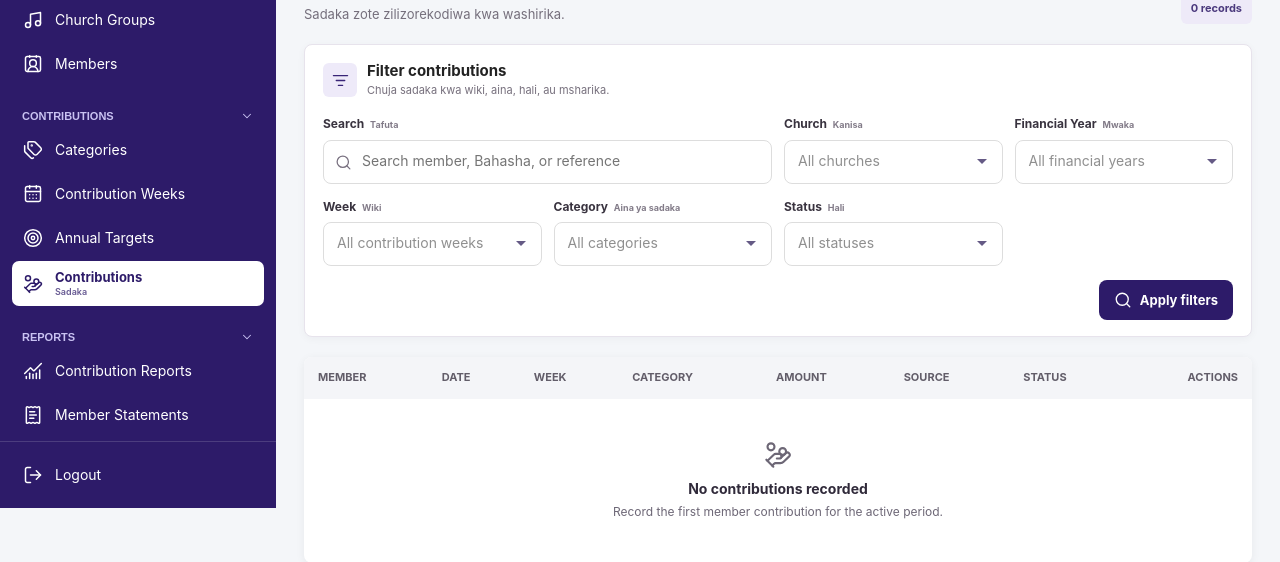
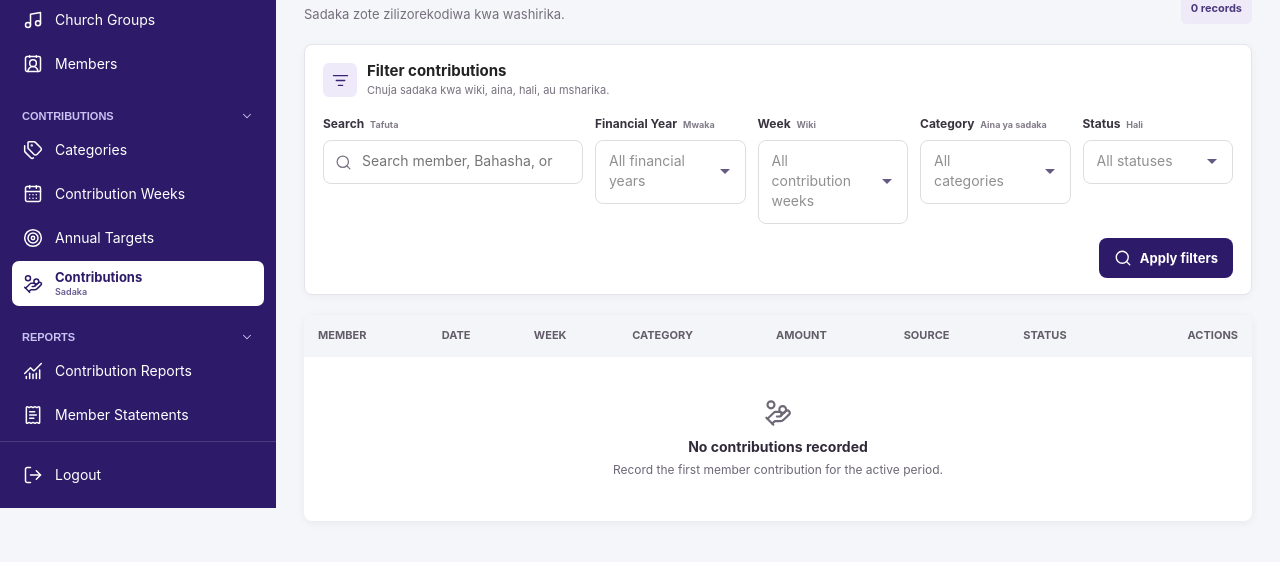
Before and after one commit to Oswaldgerald/bahasha-web, a Django app: page /web/contributions/ in a window 1280 px wide. Shown: the part 292-854 px from the top of the page. Run offline with Django 5.2, Linux system fonts and the light colour scheme; the visitor is signed in with stand-in values (Sample User, id 1); data that the repository does not hold is empty; parts of the project's set-up code (start-up, migrations or seed data) failed here and were passed over.

Commit message:
Remove church contribution filter

```diff
--- a/contributions/forms.py
+++ b/contributions/forms.py
@@ -1,7 +1,6 @@
 from django import forms
 
 from categories.models import ContributionCategory
-from churches.models import Church
 from contribution_weeks.models import ContributionWeek
 from financial_years.models import FinancialYear
 
@@ -17,11 +16,6 @@
                 "placeholder": "Search member, Bahasha, or reference",
             }
         ),
-    )
-    church = forms.ModelChoiceField(
-        queryset=Church.objects.none(),
-        required=False,
-        empty_label="All churches",
     )
     financial_year = forms.ModelChoiceField(
         queryset=FinancialYear.objects.none(),
@@ -46,7 +40,6 @@
     def __init__(self, *args, request_user=None, **kwargs):
         super().__init__(*args, **kwargs)
 
-        churches = Church.objects.filter(is_active=True).order_by("church_name")
         years = FinancialYear.objects.select_related("church").order_by("-year")
         weeks = ContributionWeek.objects.select_related(
             "church",
@@ -59,17 +52,9 @@
 
         if request_user and request_user.church_id and not request_user.is_superuser:
             church_id = request_user.church_id
-            churches = churches.filter(id=church_id)
             years = years.filter(church_id=church_id)
             weeks = weeks.filter(church_id=church_id)
             categories = categories.filter(church_id=church_id)
-            self.fields["church"].initial = church_id
-        else:
-            church_id = self.data.get("church") if self.is_bound else None
-            if church_id:
-                years = years.filter(church_id=church_id)
-                weeks = weeks.filter(church_id=church_id)
-                categories = categories.filter(church_id=church_id)
 
         financial_year_id = (
             self.data.get("financial_year") if self.is_bound else None
@@ -77,13 +62,11 @@
         if financial_year_id:
             weeks = weeks.filter(financial_year_id=financial_year_id)
 
-        self.fields["church"].queryset = churches
         self.fields["financial_year"].queryset = years
         self.fields["contribution_week"].queryset = weeks
         self.fields["category"].queryset = categories
 
         searchable_fields = {
-            "church": "Search churches",
             "financial_year": "Search financial years",
             "contribution_week": "Search week or date",
             "category": "Search categories",
--- a/contributions/views.py
+++ b/contributions/views.py
@@ -93,8 +93,6 @@
                 | Q(bahasha_number__icontains=query)
                 | Q(reference_number__icontains=query)
             )
-        if filters["church"]:
-            contributions = contributions.filter(church=filters["church"])
         if filters["financial_year"]:
             contributions = contributions.filter(
                 financial_year=filters["financial_year"]
--- a/static/css/contributions-workspace.css
+++ b/static/css/contributions-workspace.css
@@ -130,7 +130,7 @@
 .contribution-filter-grid {
     display: grid;
     gap: 12px;
-    grid-template-columns: repeat(4, minmax(0, 1fr));
+    grid-template-columns: minmax(260px, 1.5fr) repeat(4, minmax(0, 1fr));
 }
 
 .contribution-filter-grid label {
@@ -145,7 +145,7 @@
     margin-left: 3px;
 }
 
-.contribution-search-field { grid-column: span 2; }
+.contribution-search-field { min-width: 0; }
 .filter-search-input { display: block; position: relative; }
 .filter-search-input svg {
     color: #797180;
@@ -167,9 +167,13 @@
     margin-top: 14px;
 }
 
+@media (max-width: 1100px) {
+    .contribution-filter-grid { grid-template-columns: repeat(2, minmax(0, 1fr)); }
+    .contribution-search-field { grid-column: span 2; }
+}
+
 @media (max-width: 860px) {
     .workspace-tabs { grid-template-columns: repeat(2, minmax(0, 1fr)); }
-    .contribution-filter-grid { grid-template-columns: repeat(2, minmax(0, 1fr)); }
 }
 
 @media (max-width: 560px) {
--- a/templates/contributions/_records.html
+++ b/templates/contributions/_records.html
@@ -15,7 +15,6 @@
             <label for="{{ contribution_filter_form.q.id_for_label }}">Search <small>Tafuta</small></label>
             <span class="filter-search-input"><i data-lucide="search" aria-hidden="true"></i>{{ contribution_filter_form.q }}</span>
         </div>
-        <div><label for="{{ contribution_filter_form.church.id_for_label }}">Church <small>Kanisa</small></label>{{ contribution_filter_form.church }}</div>
         <div><label for="{{ contribution_filter_form.financial_year.id_for_label }}">Financial Year <small>Mwaka</small></label>{{ contribution_filter_form.financial_year }}</div>
         <div><label for="{{ contribution_filter_form.contribution_week.id_for_label }}">Week <small>Wiki</small></label>{{ contribution_filter_form.contribution_week }}</div>
         <div><label for="{{ contribution_filter_form.category.id_for_label }}">Category <small>Aina ya sadaka</small></label>{{ contribution_filter_form.category }}</div>
```
